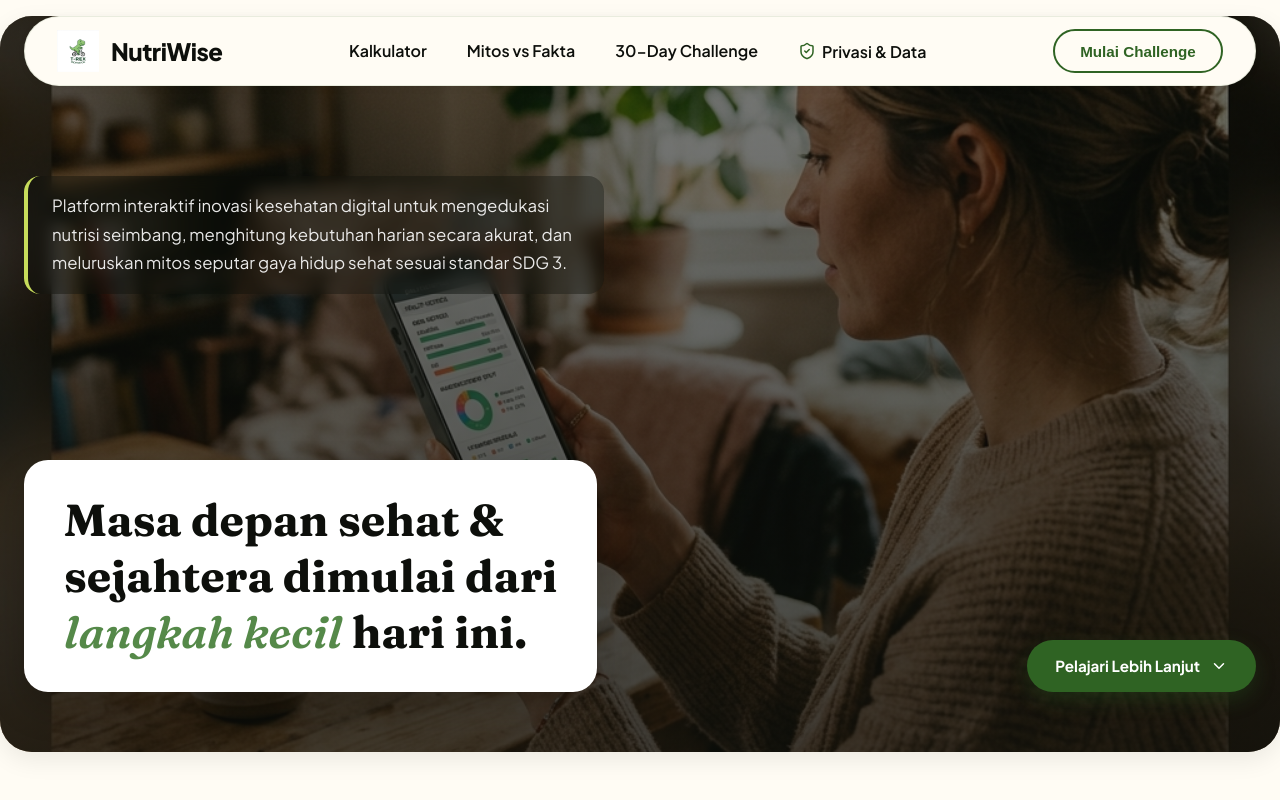
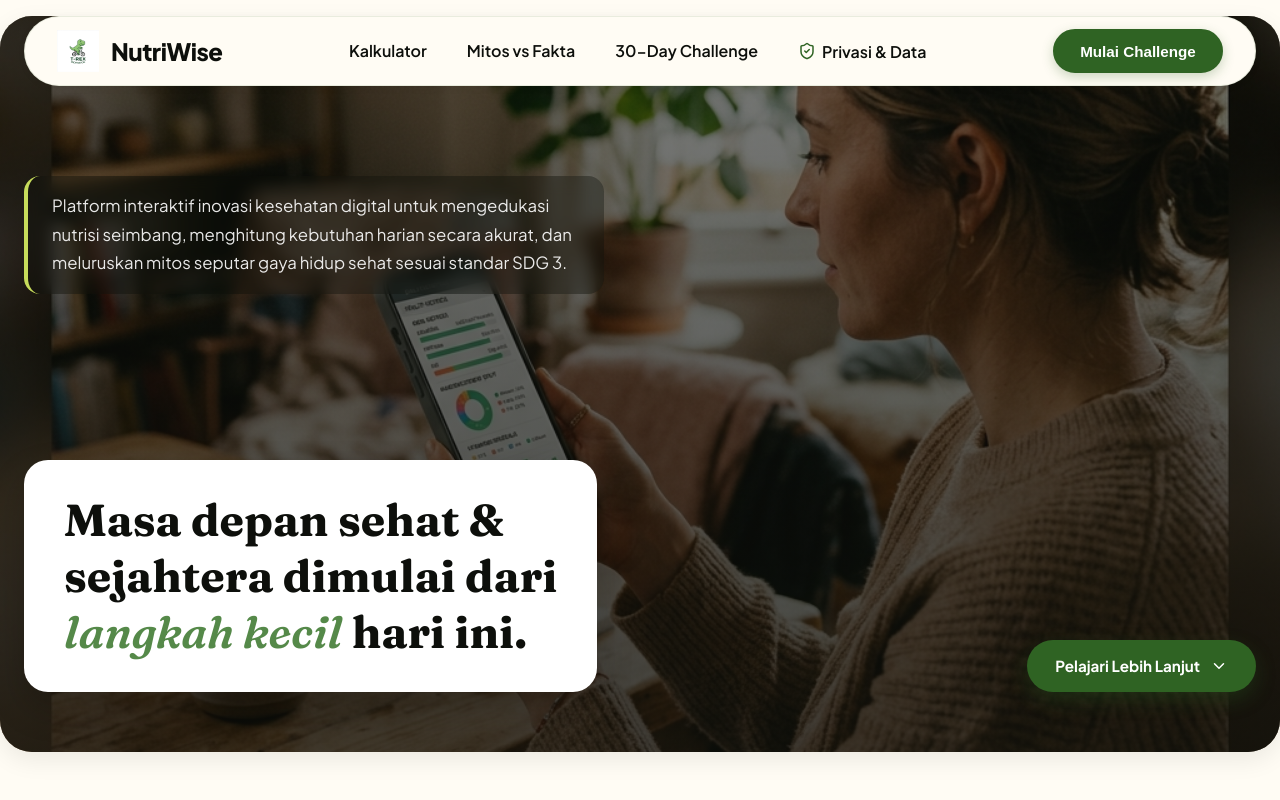
Before and after one commit to dababayou/NutriWise, a React (Vite) app: page / in a window 1280 px wide. Shown: the top 800 px of the page. Built offline with nearby package versions, Linux system fonts and the light colour scheme; no server answers; a web font is replaced by a local one.

Commit message:
style: update navbar button to full green default state and outline UI on hover

```diff
--- a/src/index.css
+++ b/src/index.css
@@ -204,7 +204,7 @@ h1, h2, h3, h4, .font-serif {
   box-shadow: 0 4px 12px rgba(47, 99, 35, 0.25);
 }
 
-/* Combined Navbar Button: Mulai Challenge -> Masuk / Daftar on hover */
+/* Combined Navbar Button: Mulai Challenge (Solid Green) -> Masuk / Daftar (Green Outline) on hover */
 .btn-nav-combined {
   position: relative;
   display: inline-flex;
@@ -213,16 +213,17 @@ h1, h2, h3, h4, .font-serif {
   padding: 10px 24px;
   border: 2px solid var(--color-forest);
   border-radius: 50px;
-  color: var(--color-forest);
+  color: #FFFFFF;
   font-weight: 700;
   font-size: 0.95rem;
   text-decoration: none;
-  background: #FFFCF4;
+  background-color: var(--color-forest);
   cursor: pointer;
   overflow: hidden;
-  transition: all 0.3s cubic-bezier(0.4, 0, 0.2, 1);
+  transition: background-color 0.3s cubic-bezier(0.4, 0, 0.2, 1), border-color 0.3s cubic-bezier(0.4, 0, 0.2, 1), transform 0.3s cubic-bezier(0.4, 0, 0.2, 1), box-shadow 0.3s cubic-bezier(0.4, 0, 0.2, 1);
   min-width: 170px;
   height: 44px;
+  box-shadow: 0 4px 12px rgba(47, 99, 35, 0.25);
 }
 
 .btn-nav-combined .btn-text-default,
@@ -233,6 +234,11 @@ h1, h2, h3, h4, .font-serif {
   gap: 6px;
   transition: transform 0.3s cubic-bezier(0.4, 0, 0.2, 1), opacity 0.3s ease;
   white-space: nowrap;
+}
+
+.btn-nav-combined .btn-text-default {
+  color: #FFFFFF;
+  font-weight: 700;
 }
 
 .btn-nav-combined .btn-text-hover {
@@ -246,7 +252,7 @@ h1, h2, h3, h4, .font-serif {
 .btn-nav-combined:hover {
   background-color: #FFFCF4;
   border-color: var(--color-forest);
-  box-shadow: 0 4px 16px rgba(47, 99, 35, 0.25);
+  box-shadow: 0 6px 18px rgba(47, 99, 35, 0.2);
   transform: translateY(-2px);
 }
 
```
